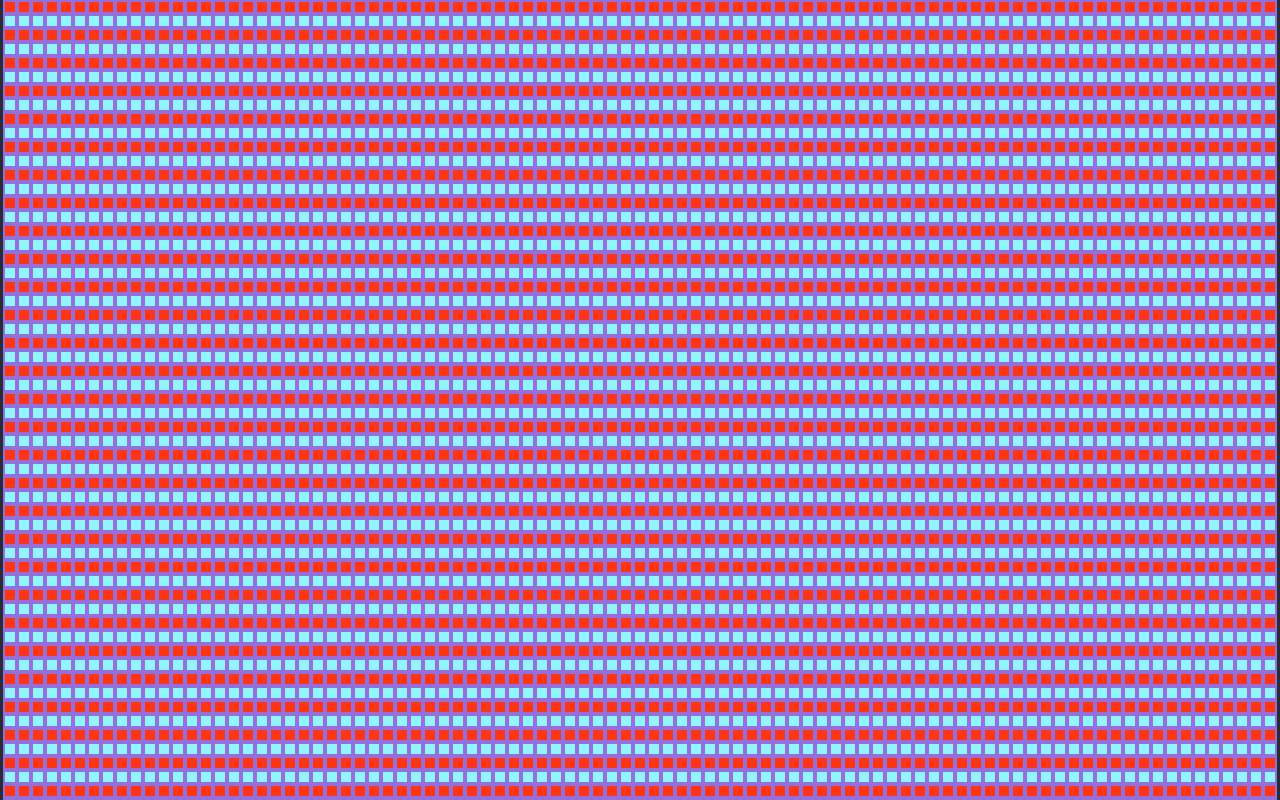
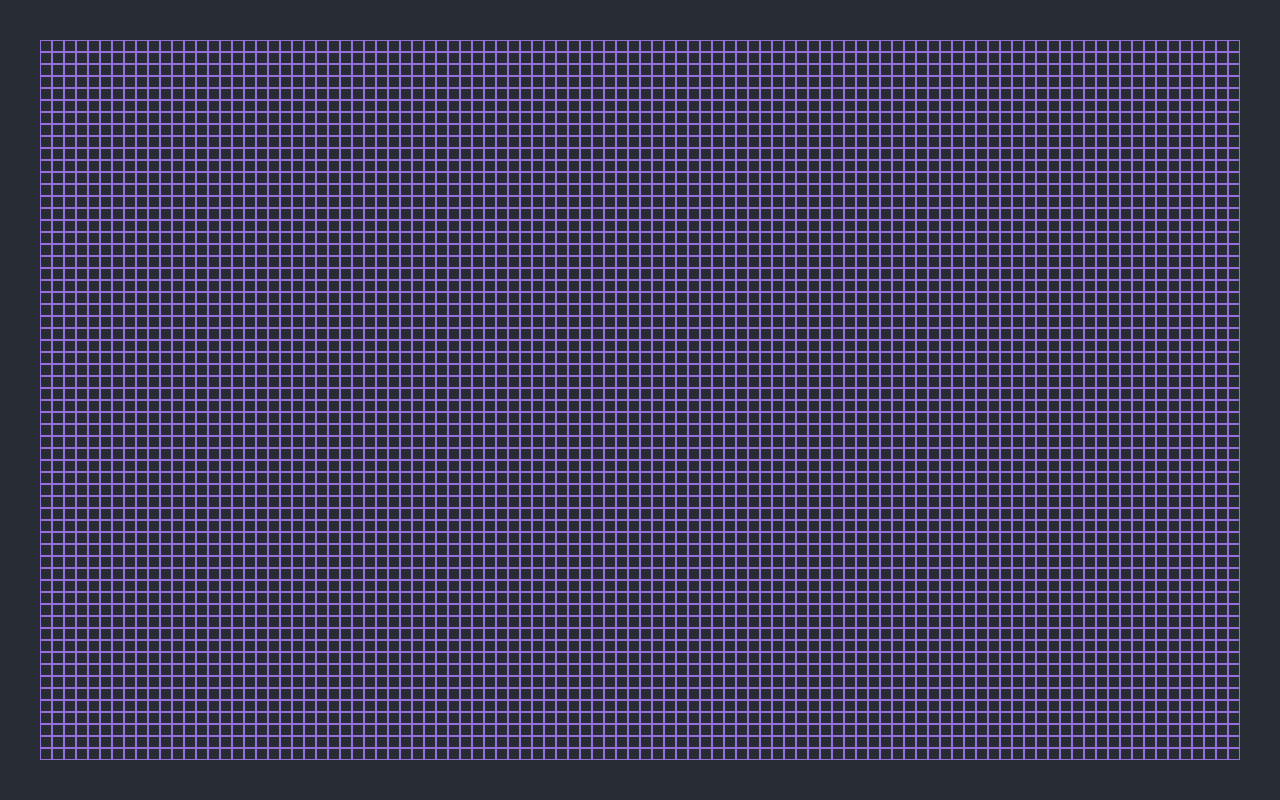
Before and after one commit to Neuman968/neuman-gameoflife, a React (Create React App) app: page / in a window 1280 px wide. Shown: the top 800 px of the page. Built offline with nearby package versions, Linux system fonts and the light colour scheme.

Commit message:
Added some more syling, broke out Cell into it's own component.

```diff
--- /dev/null
+++ b/src/components/Cell.js
@@ -0,0 +1,26 @@
+import React from 'react';
+import classes from './Cell.module.css'
+
+const deadCell = <rect width="10px" height="10px" style={{
+    fill: "#FF3412",
+    // strokeWidth: 3,
+    stroke: "#FF3412"
+}}/>
+
+const aliveCell = <rect width="10px" height="10px" style={{
+    fill: "#91F5FF",
+    // strokeWidth: 3,
+    stroke: "#91F5FF"
+}}/>
+
+
+const Cell = (props) => {
+    return (<div className={classes.Cell}>
+        <svg width="10px" height="10px">
+            deadCell
+            {/*{props.cellVal % 2 !== 0 ? aliveCell : deadCell}*/}
+        </svg>
+    </div>)
+};
+
+export default Cell;
--- /dev/null
+++ b/src/components/Cell.module.css
@@ -0,0 +1,4 @@
+.Cell {
+    border: 1px solid mediumpurple;
+    font-size: 0;
+}
--- a/src/components/CellRow.js
+++ b/src/components/CellRow.js
@@ -1,25 +1,9 @@
 import React from "react";
-import classes from './CellRow.module.css'
-
-const deadCell = <rect width="10px" height="10px" style={{
-    fill: "#FF3412",
-    // strokeWidth: 3,
-    stroke: "#FF3412"
-}}/>
-
-const aliveCell = <rect width="10px" height="10px" style={{
-    fill: "#91F5FF",
-    // strokeWidth: 3,
-    stroke: "#91F5FF"
-}}/>
+import Cell from './Cell'
 
 const CellRow = (props) => {
     return props.cells.map((cellVal) => {
-        return <div className={classes.Cell}>
-            <svg width="10px" height="10px">
-                { cellVal % 2 !== 0 ? aliveCell : deadCell}
-            </svg>
-        </div>
+        return <Cell cellVal={cellVal}/>
     })
 };
 
--- a/src/components/CellRow.module.css
+++ b/src/components/CellRow.module.css
@@ -1,4 +1,3 @@
-.Cell {
-    border: 2px solid mediumpurple;
-    font-size: 0;
+.CellRow {
+
 }
```
